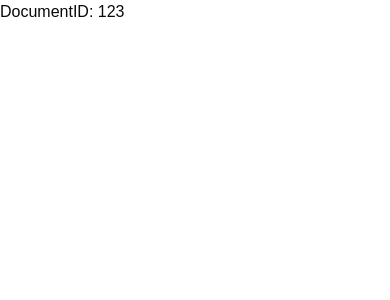
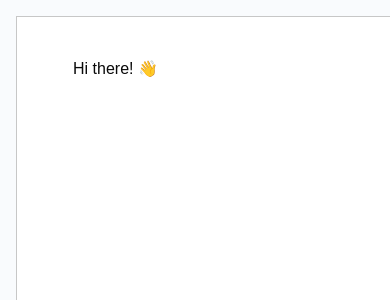
Before and after one commit to inul74/in-text, a Next.js app: page /documents/123 in a window 390 px wide. Shown: the top 300 px of the page. Built offline with nearby package versions, Linux system fonts and the light colour scheme.

Commit message:
tiptap editor

```diff
--- a/package.json
+++ b/package.json
@@ -37,6 +37,9 @@
     "@radix-ui/react-toggle": "^1.1.0",
     "@radix-ui/react-toggle-group": "^1.1.0",
     "@radix-ui/react-tooltip": "^1.1.4",
+    "@tiptap/pm": "^2.10.2",
+    "@tiptap/react": "^2.10.2",
+    "@tiptap/starter-kit": "^2.10.2",
     "class-variance-authority": "^0.7.1",
     "clsx": "^2.1.1",
     "cmdk": "^1.0.0",
--- /dev/null
+++ b/src/app/documents/[documentId]/editor.tsx
@@ -0,0 +1,47 @@
+"use client";
+
+import dynamic from "next/dynamic";
+import { Suspense } from "react";
+
+const TipTapEditor = dynamic(
+  async () => {
+    const [useEditor, EditorContent, StarterKit] = await Promise.all([
+      import("@tiptap/react").then((mod) => mod.useEditor),
+      import("@tiptap/react").then((mod) => mod.EditorContent),
+      import("@tiptap/starter-kit").then((mod) => mod.default),
+    ]);
+
+    return function Editor() {
+      const editor = useEditor({
+        editorProps: {
+          attributes: {
+            style: "padding-left: 56px; padding-right: 56px;",
+            class:
+              "prose prose-sm sm:prose-base lg:prose-lg xl:prose-2xl mx-auto focus:outline-none print:border-0 bg-white border border-[#C7C7C7] flex flex-col min-h-[1054px] w-[816px] pt-10 pr-14 pb-10 cursor-text",
+          },
+        },
+        extensions: [StarterKit],
+        content: `<p>Hi there! 👋</p>`,
+      });
+      return (
+        <div className="size-full overflow-x-auto bg-[#F9FBFD] px-4 print:p-0 print:bg-white print:overflow-visible">
+          <div className="min-w-max flex justify-center w-[816px] py-4 print:py-0 mx-auto print:w-full print:min-w-0">
+            <EditorContent editor={editor} />
+          </div>
+        </div>
+      );
+    };
+  },
+  {
+    ssr: false, // Disable server-side rendering
+    loading: () => <div>Loading editor...</div>,
+  }
+);
+
+export const Editor = () => {
+  return (
+    <Suspense fallback={<div>Loading editor...</div>}>
+      <TipTapEditor />
+    </Suspense>
+  );
+};
--- a/src/app/documents/[documentId]/page.tsx
+++ b/src/app/documents/[documentId]/page.tsx
@@ -1,4 +1,6 @@
 import React from "react";
+
+import { Editor } from "./editor";
 
 interface DocumentIdPageProps {
   params: Promise<{ documentId: string }>;
@@ -7,7 +9,11 @@ interface DocumentIdPageProps {
 const DocumentIdPage = async ({ params }: DocumentIdPageProps) => {
   const { documentId } = await params;
 
-  return <div>DocumentID: {documentId}</div>;
+  return (
+    <div className="min-h-screen bg-[#FAFBFC]">
+      <Editor />
+    </div>
+  );
 };
 
 export default DocumentIdPage;
```
Also changed, not shown: public/intext.svg, 1 other file (tests, documents, lock files or other folders).
